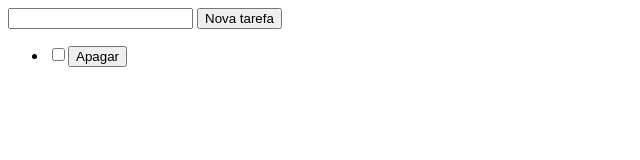
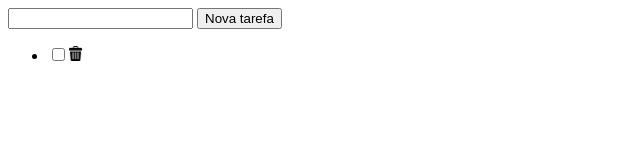
Before and after one commit to adrianopratesr/todo_project, a website with bundled scripts: page index.html in a window 1280 px wide. Both pictures are taken after a click on the button "Nova tarefa". Shown: the whole page, without its empty margins (0-640 px from the left). Built offline with nearby package versions, Linux system fonts and the light colour scheme.

Commit message:
feat: change button to input icon trash

```diff
--- a/handler.js
+++ b/handler.js
@@ -6,13 +6,15 @@ export const createTask = (taskName) => {
 }
 
 const createListIcons = (listItemHTML) => {
-    const checkBox = document.createElement("input");
-    checkBox.setAttribute("type", "checkbox");
-    listItemHTML.appendChild(checkBox);
+    const checkBoxHTML = document.createElement("input");
+    checkBoxHTML.setAttribute("type", "checkbox");
+    listItemHTML.appendChild(checkBoxHTML);
 
-    const trash = document.createElement("button");
-    trash.textContent = "Apagar";
-    listItemHTML.appendChild(trash);
+    const trashIconHTML = document.createElement("input");
+    trashIconHTML.setAttribute("type", "image");
+    trashIconHTML.setAttribute("class", "icons-task-list")
+    trashIconHTML.setAttribute("src", "trash-can.png");
+    listItemHTML.appendChild(trashIconHTML);
 };
 
 const createListItem = (taskName) => {
--- a/index.html
+++ b/index.html
@@ -4,6 +4,7 @@
 <head>
     <meta charset="UTF-8">
     <meta name="viewport" content="width=device-width, initial-scale=1.0">
+    <link rel="stylesheet" href="style.css">
     <title>To-do list</title>
 </head>
 
--- /dev/null
+++ b/style.css
@@ -0,0 +1,4 @@
+.icons-task-list {
+    width: 15px;
+    height: 15px;
+}
```
Also changed, not shown: trash-can.png (added).
